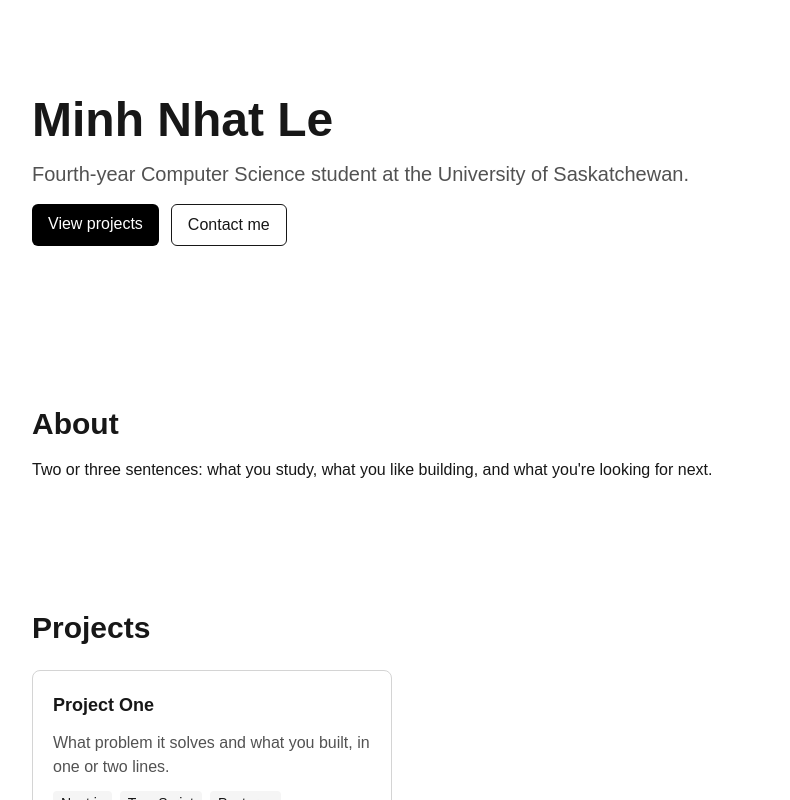
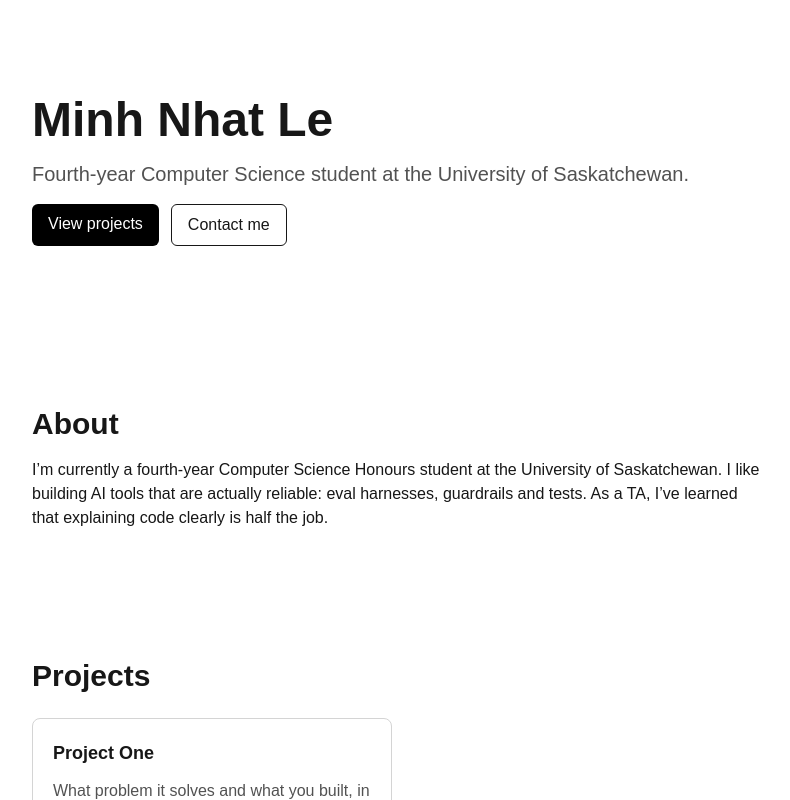
Before and after one commit to nhatle16/portfolio, a Next.js app: page / in a window 1280 px wide. Shown: the top 800 px of the page, without its empty margins (240-1030 px from the left). Built offline with nearby package versions, Linux system fonts and the light colour scheme.

Commit message:
fix: update About section with personal information

```diff
--- a/src/components/About.tsx
+++ b/src/components/About.tsx
@@ -3,8 +3,7 @@ export function About() {
     <section id="about" className="py-16 space-y-4">
       <h2 className="text-3xl font-bold">About</h2>
       <p>
-        Two or three sentences: what you study, what you like building,
-        and what you're looking for next.
+        I’m currently a fourth-year Computer Science Honours student at the University of Saskatchewan. I like building AI tools that are actually reliable: eval harnesses, guardrails and tests. As a TA, I’ve learned that explaining code clearly is half the job.
       </p>
     </section>
   );
```
